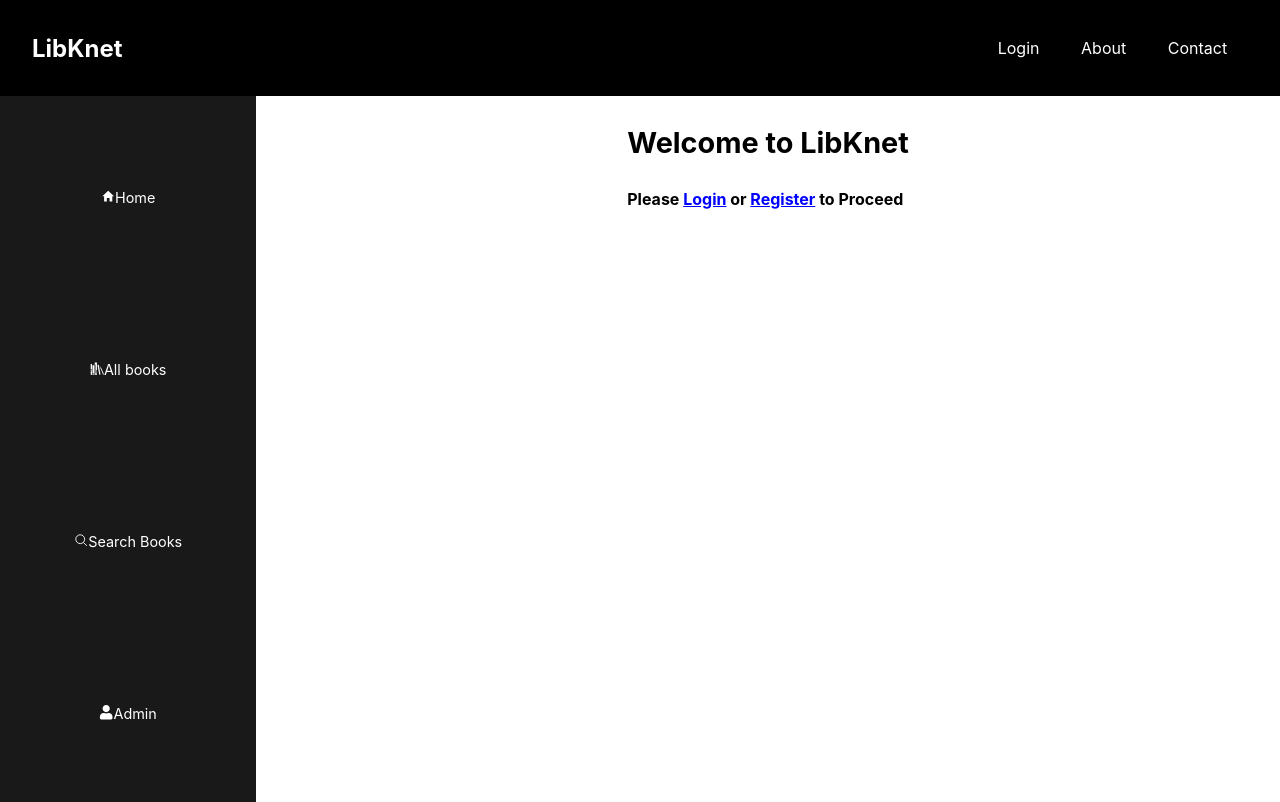
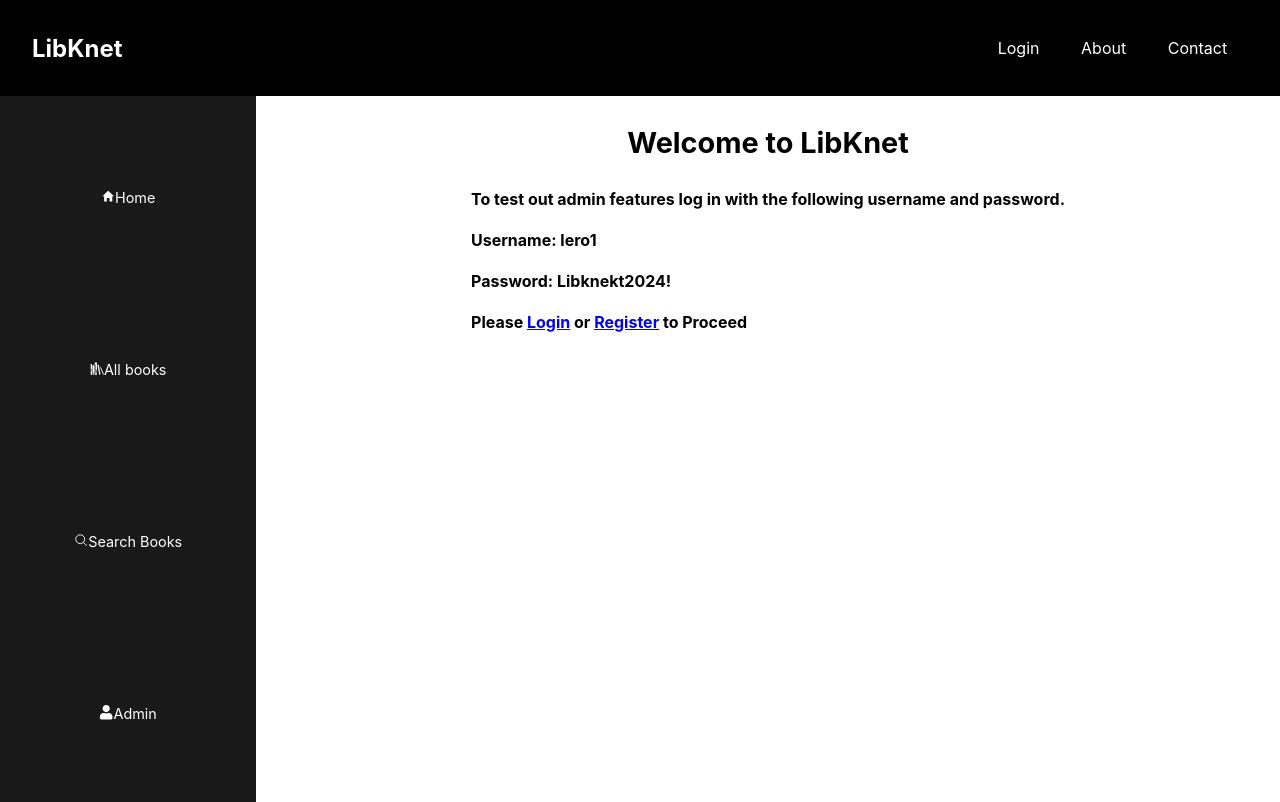
Before and after one commit to Mulcro/LibKnekt, a React (Create React App) app in the folder frontend/: page / in a window 1280 px wide. Built offline with nearby package versions, Linux system fonts and the light colour scheme.

Commit message:
Update Home.js
added test login info

```diff
--- a/frontend/src/Components/Home.js
+++ b/frontend/src/Components/Home.js
@@ -15,7 +15,9 @@ const HomePage = () => {
                     <h1 className="title">
                         Welcome to LibKnet
                     </h1>
-
+                    <h4>To test out admin features log in with the following username and password.</h4>
+                    <h4>Username: lero1</h4>
+                    <h4>Password: Libknekt2024!</h4>
                     <h4>Please <span ><Link className='homeLink' to ="/login">Login</Link></span> or <span><Link className='homeLink' to ="/register">Register</Link></span> to Proceed</h4>
                 </div>
             </section>
```
